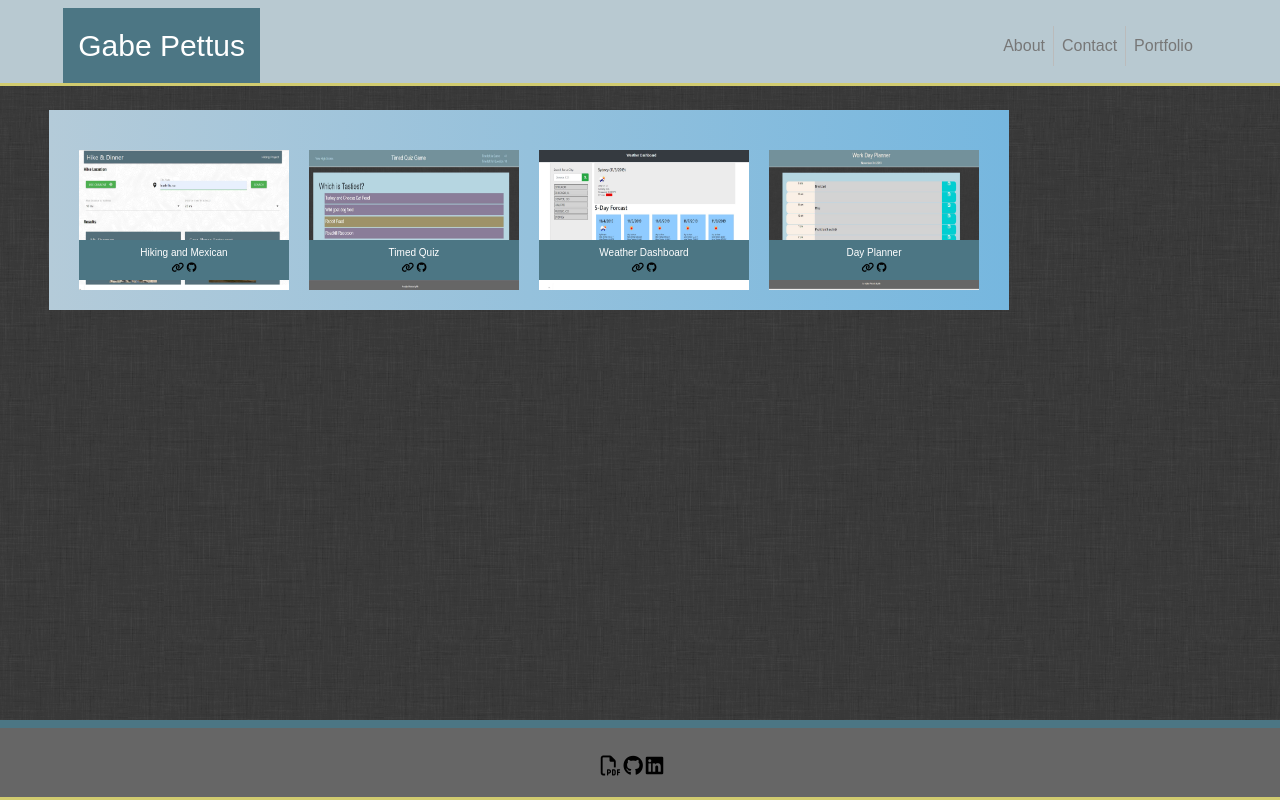
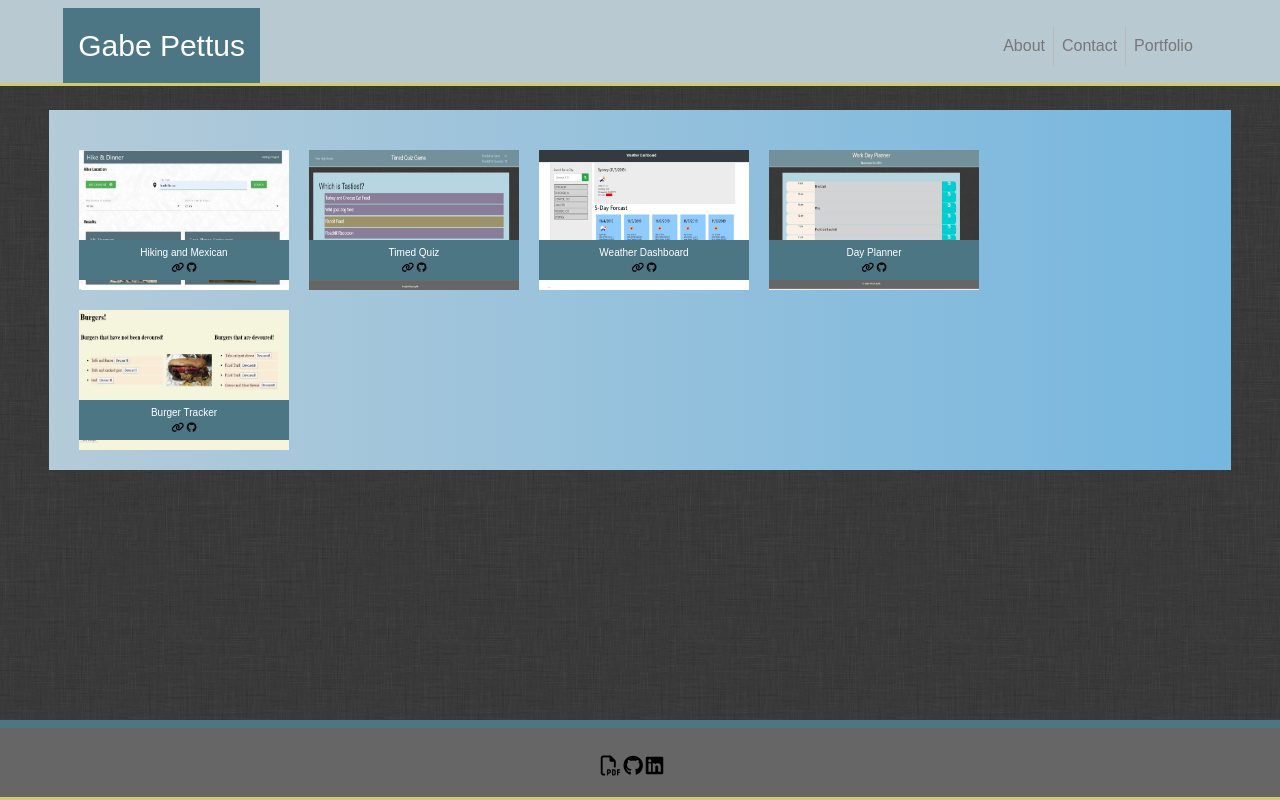
Before and after one commit to gabepettus/Professional-Portfolio, a plain HTML site: page portfolio.html in a window 1280 px wide. Drawn offline with nearby package versions, Linux system fonts and the light colour scheme.

Commit message:
added burger adpp to portfolio

```diff
--- a/assets/css/style.css
+++ b/assets/css/style.css
@@ -12,6 +12,7 @@ body {
 
 a {
   text-decoration: none;
+  align-content: center;
   color: black ;
 }
 
--- a/portfolio.html
+++ b/portfolio.html
@@ -102,6 +102,21 @@
           <img src="assets/images/day-planner.JPG" alt="Image of day planner app" class="image-formatter">
         </div>
 
+        <div class="product">
+          <div class="product-label">
+            Burger Tracker
+            <div class="center">
+              <a href="https://murmuring-refuge-21831.herokuapp.com/">
+                <i class='fas fa-link' alt='link to day burger project'></i>
+              </a>
+              <a href="https://github.com/gabepettus/Burger">
+                <i class='fab fa-github' alt='link to github repository for burger project'></i>
+              </a>
+            </div>
+          </div>
+          <img src="assets/images/burger.JPG" alt="Image of day burger app" class="image-formatter">
+        </div>
+
       </section>
     </div>
   </div>
```
Also changed, not shown: assets/images/burger.JPG (added).
